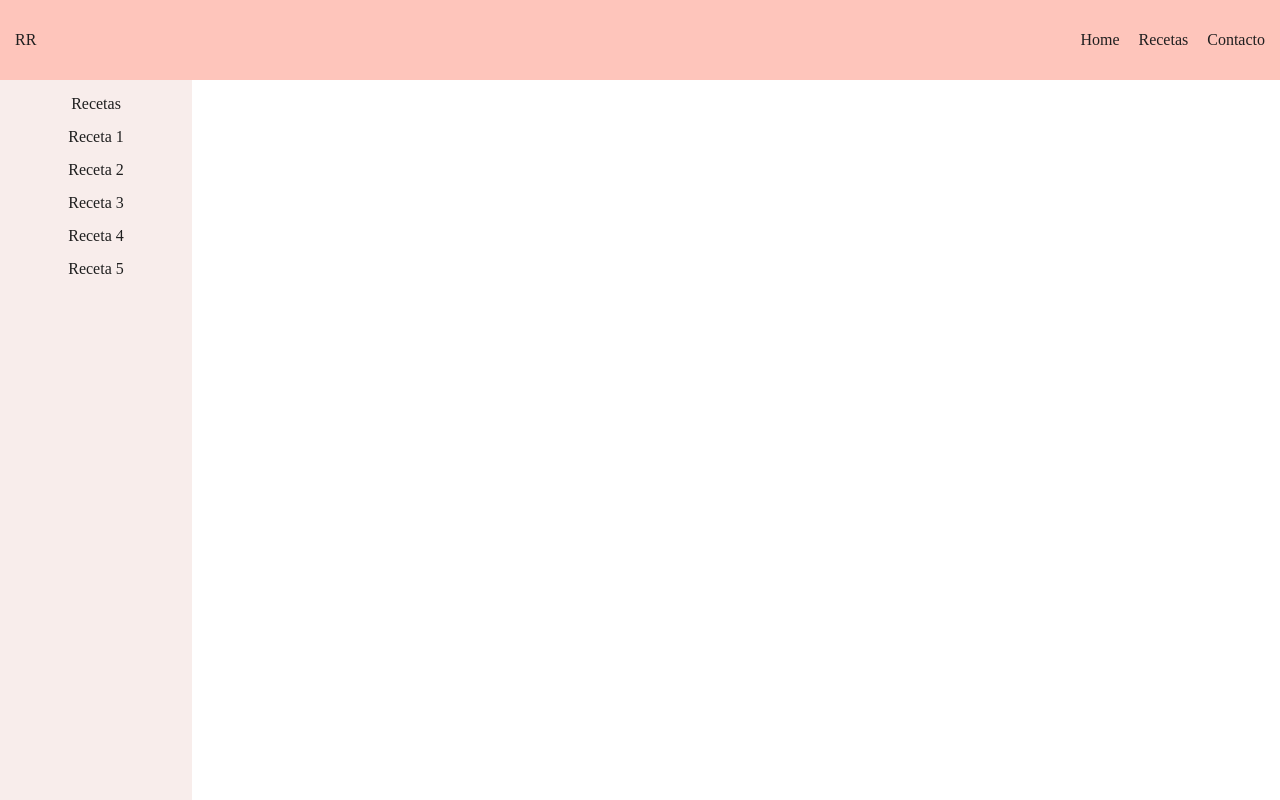
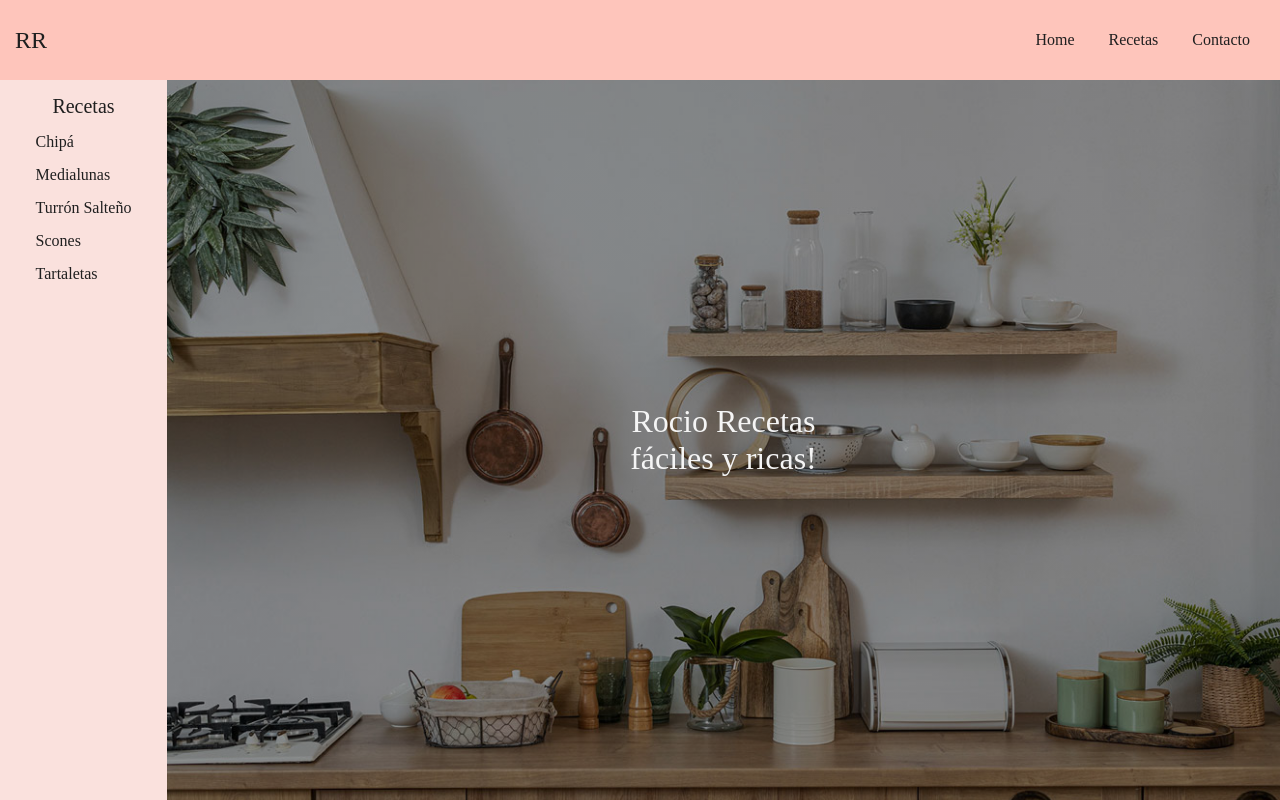
Before and after one commit to JulianLobos/RocioRecetas, a website: page index.html in a window 1280 px wide. Drawn offline with Linux system fonts and the light colour scheme; a web font is replaced by a local one.

Commit message:
index terminado

```diff
--- a/index.html
+++ b/index.html
@@ -17,7 +17,7 @@
     <!-- header -->
     <header>
         <div class="headerContainer">
-            <p class="logo">RR</p>
+            <a href="#"><p class="logo">RR</p></a>
             <ul class="headerList">
                 <li class="listItem"><a href="#">Home</a></li>
                 <li class="listItem"><a href="#">Recetas</a></li>
@@ -25,16 +25,22 @@
             </ul>
         </div>
     </header>
+    <main class="mainIndex">
         <!-- navigation bar -->
         <nav class="navigationBar">
             <p class="navTitle">Recetas</p>
             <ul class="navList">
-            <li class="navRecipe"><a href="#">Receta 1</a></li>
-            <li class="navRecipe"><a href="#">Receta 2</a></li>
-            <li class="navRecipe"><a href="#">Receta 3</a></li>
-            <li class="navRecipe"><a href="#">Receta 4</a></li>
-            <li class="navRecipe"><a href="#">Receta 5</a></li>
+                <li class="navRecipe"><a href="#">Chipá</a></li>
+                <li class="navRecipe"><a href="#">Medialunas</a></li>
+                <li class="navRecipe"><a href="#">Turrón Salteño</a></li>
+                <li class="navRecipe"><a href="#">Scones</a></li>
+                <li class="navRecipe"><a href="#">Tartaletas</a></li>
             </ul>
         </nav>
+        <div class="hero">
+            <p class="heroTitle">Rocio Recetas</p>
+            <p class="heroSubtitle">fáciles y ricas!</p>
+        </div>
+    </main>
 </body>
 </html>
--- a/sass/base/variables.scss
+++ b/sass/base/variables.scss
@@ -7,3 +7,4 @@ $azul: #F8EDEB;
 $azul2: #E8E8E4;
 $azul3: #D8E2DC;
 $negro: #1f1f1f;
+$blanco: #f5f5f5;
--- a/sass/components/header.scss
+++ b/sass/components/header.scss
@@ -5,17 +5,27 @@ header{
         background-color: $rosa;
         height: 10vh;
         align-items: center;
+        a{
+            text-decoration: none;
+            color: $negro;
+        }
         .logo{
             padding-left: 15px;
+            font-size: 1.5em;
         }
         .headerList{
+            padding-right: 15px;
             .listItem{
                 list-style: none;
                 display: inline-block;
-                padding-right: 15px;
+                padding: 5px 15px;
                 a{
                     text-decoration: none;
                     color: $negro;
+                }
+                &:hover{
+                    background-color: $rosa2;
+                    border-radius: 25px;
                 }
             }
         }
--- /dev/null
+++ b/sass/components/hero.scss
@@ -0,0 +1,20 @@
+.mainIndex{
+    .hero{
+        background-image: linear-gradient(rgba(0,0,0,0.4), rgba(0,0,0,0.4)), url("../img/heroCocina.jpg");
+        background-size: cover;
+        background-position: center;
+        background-repeat: no-repeat;
+        background-color: $azul2;
+        height: 90vh;
+        width: 100%;
+        color: $blanco;
+        font-size: 2em;
+        display: flex;
+        flex-direction: column;
+        justify-content: center;
+        align-items: center;
+        .heroTitle{
+            font-weight: 500;
+        }
+    }
+}
--- a/sass/components/index.scss
+++ b/sass/components/index.scss
@@ -0,0 +1,3 @@
+.mainIndex{
+    display: flex;
+}
--- a/sass/components/navBar.scss
+++ b/sass/components/navBar.scss
@@ -1,11 +1,12 @@
 .navigationBar{
-    background-color: $azul;
+    background-color: $rosa3;
     width: 15%;
     height: 90vh;
     display: flex;
     flex-direction: column;
     align-items: center;
     .navTitle{
+        font-size: 1.25em;
         font-weight: 500;
         margin: 15px 0;
     }
--- a/sass/style.scss
+++ b/sass/style.scss
@@ -14,3 +14,4 @@ body{
 @import "components/header.scss";
 @import "components/index.scss";
 @import "components/navBar.scss";
+@import "components/hero.scss";
```
Also changed, not shown: css/style.css, img/heroCocina.jpg (added). Lines whose indentation alone changed are shown as unchanged.
